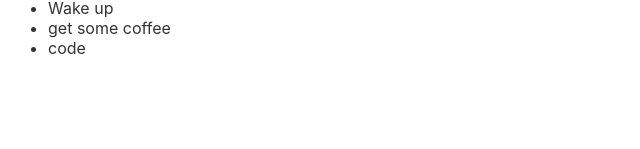
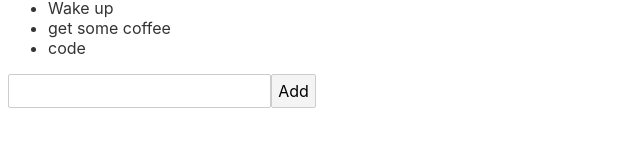
Before and after one commit to agribanov/my-svelte-project, a Svelte app: page / in a window 1280 px wide. Shown: the part 151-300 px from the top of the page, without its empty margins (0-640 px from the left). Built offline with nearby package versions, Linux system fonts and the light colour scheme.

Commit message:
Add task form

```diff
--- a/src/App.svelte
+++ b/src/App.svelte
@@ -5,7 +5,14 @@
 		'Wake up',
 		'get some coffee',
 		'code'
-	]
+	];
+
+	let task = '';
+
+	function addTask(){
+		tasks.push(task);
+		task = '';
+	}
 
 </script>
 
@@ -25,3 +32,4 @@
 		<li>Nothing there</li>
 	{/each}
 </ul>
+<input type="text" bind:value="{task}"><button on:click="{addTask}">Add</button>
```
